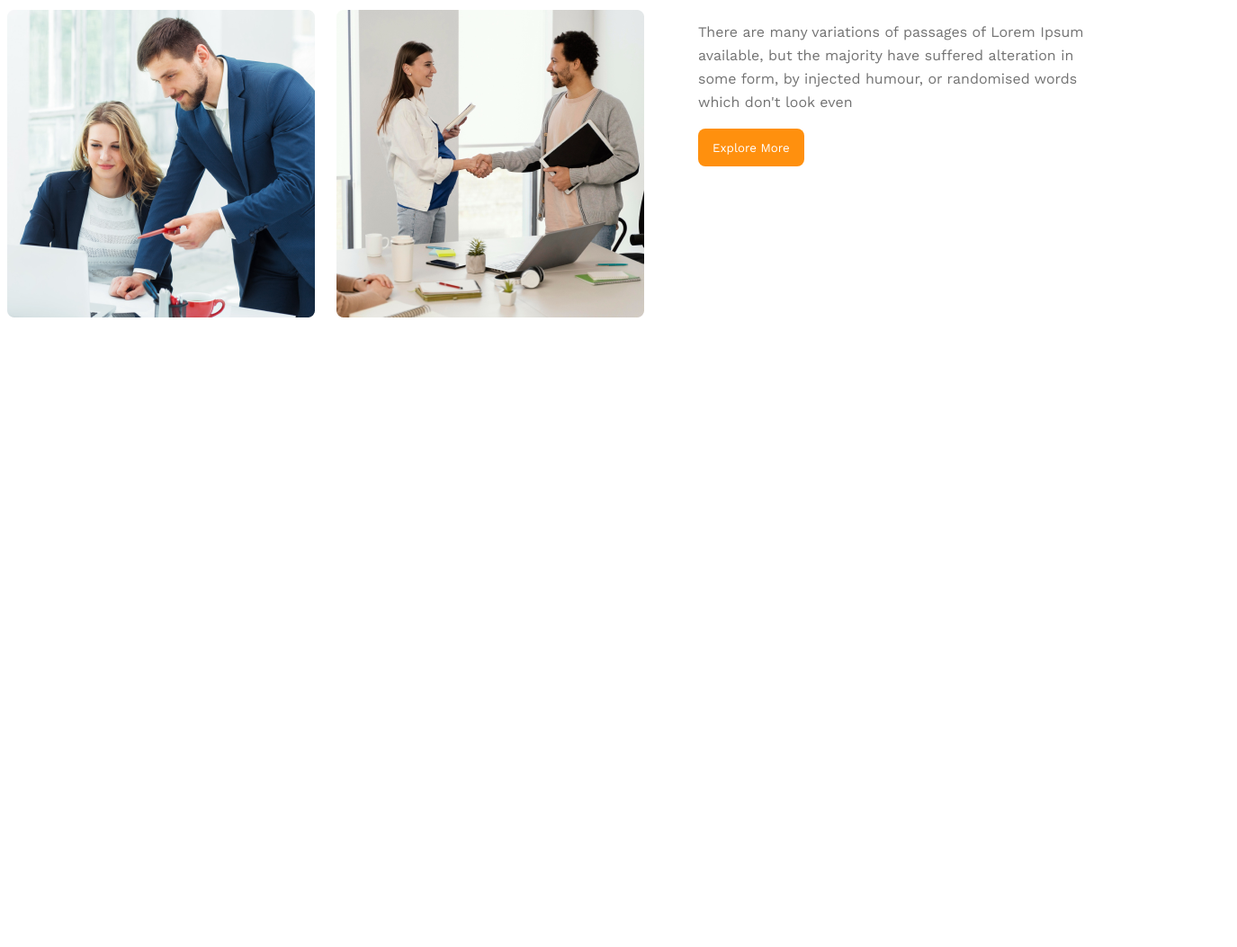
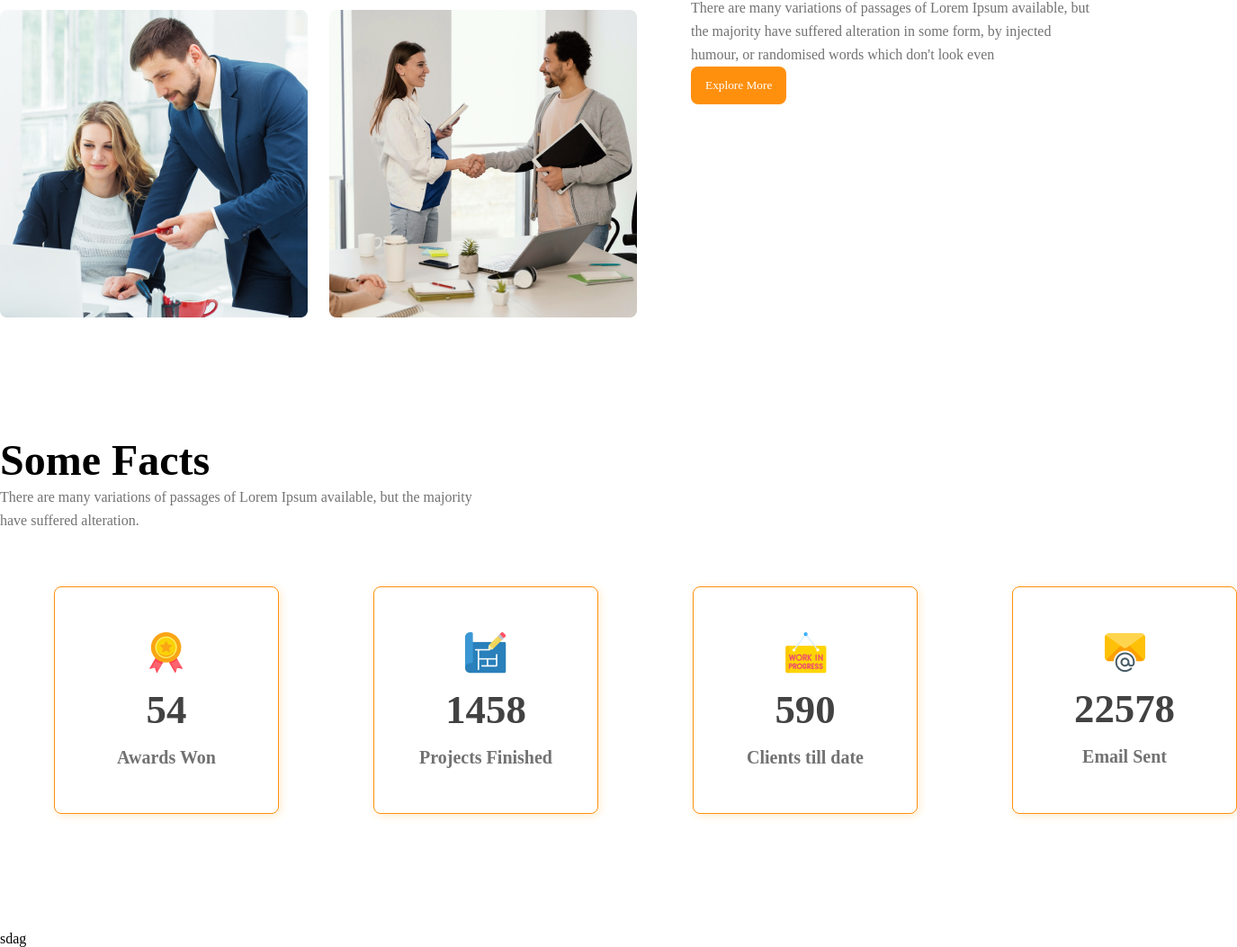
Before and after one commit to stanleynasif/G3-Architect-Practice, a plain HTML site: page index.html in a window 1280 px wide. Shown: the part 1694-2747 px from the top of the page at 90% size, 1375 px wide, since content can reach past the window. Before the commit the page ends 2055 px from the top, so only its background shows below. Drawn offline with nearby package versions, Linux system fonts and the light colour scheme.

Commit message:
3.5C Facts Half Done

```diff
--- a/index.html
+++ b/index.html
@@ -44,6 +44,7 @@
     </div>
 </Header>
 <main>
+    <!-- Teams Sections Start -->
     <section class="teams display-flex">
         <div class="teams-img-container">
             <img src="images/team1.png" alt="Team 1">
@@ -72,6 +73,44 @@
             </button>
         </div>
     </section>
+    <!-- To Enjoy Section Start -->
+    <Section>
+
+    </Section>
+    <!-- Some Facts Start -->
+    <Section>
+        <H3 class="section-title">
+            Some Facts
+        </H3>
+        <p class="section-desc" id="fact-desc">
+            There are many variations of passages of Lorem Ipsum available, but the majority have suffered alteration.
+        </p>
+        <div class="facts-container">
+            <div class="fact-card">
+                <img src="images/icons/ribon.png" alt="Awards" class="fact-icon">
+                <h4 class="fact-number">54</h4>
+                <h5 class="fact-name">Awards Won</h5>
+            </div>
+            <div class="fact-card">
+                <img src="images/icons/projects.png" alt="projects" class="fact-icon">
+                <h4 class="fact-number">1458</h4>
+                <h5 class="fact-name">Projects Finished</h5>
+            </div>
+            <div class="fact-card">
+                <img src="images/icons/customers.png" alt="Clients" class="fact-icon">
+                <h4 class="fact-number">590</h4>
+                <h5 class="fact-name">Clients till date</h5>
+            </div>
+            <div class="fact-card">
+                <img src="images/icons/email.png" alt="email" class="fact-icon">
+                <h4 class="fact-number">22578</h4>
+                <h5 class="fact-name">Email Sent</h5>
+            </div>
+        </div>
+    </Section>
+    <section>
+        sdag
+    </section>
 </main>
 <Footer>
 
--- a/styles.css
+++ b/styles.css
@@ -1,3 +1,7 @@
+*{
+    margin: 0;
+    padding: 0;
+}
 @import url('https://fonts.googleapis.com/css2?family=Work+Sans:ital,wght@0,100..900;1,100..900&display=swap');
 .work-sans-normal {
     font-family: "Work Sans", serif;
@@ -63,6 +67,7 @@ main> section{
 .NavBar{
     justify-content: space-between;
     align-items: center;
+    padding-top: 3rem ;
 }
 .nav-links{
     list-style: none;
@@ -100,6 +105,7 @@ main> section{
     font-weight: 700;
     line-height: 1.2em;
     text-align: center;
+    margin-top: 6rem ;
 }
 .banner-desc{
     color: rgb(114, 114, 114);
@@ -109,6 +115,7 @@ main> section{
     line-height: 1.6em;
     text-align: center;
     max-width: 768px;
+    margin: 32px 0;
 }
 .banner img{
     margin-top: 50px;
@@ -137,13 +144,57 @@ main> section{
     color: rgb(255, 144, 14) ;
 }
 
+
+/* Some Facts Styles */
+.facts-container{
+    display: grid;
+    grid-template-columns: repeat(4, 250px);
+    margin: 60px ;
+    column-gap: 105px;
+    row-gap: 10px;
+}
+.fact-card{
+    border: 1px solid rgb(255, 144, 14);
+    border-radius: 8px;
+    display: flex;
+    flex-direction: column;
+    align-items: center;
+    /* margin: 10px 45px; */
+    padding:50px;
+    box-shadow: 2px 2px 10px 0 blanchedalmond;
+}
+.fact-number{
+    color: rgb(66, 66, 66);
+    font-family: Work Sans;
+    font-size: 2.8rem;
+    font-weight: 600;
+    line-height: 1.2em;
+    text-align: center;
+    padding: .3em;
+}
+.fact-name{
+    color: rgb(114, 114, 114);
+    font-family: Work Sans;
+    font-size: 1.25rem;
+    font-weight: 600;
+    line-height: 1.2em;
+    text-align: center;
+}
+#fact-desc{
+    max-width: 540px;
+}
+/* ----____----____----____---- */
 /* Responsive Media Query */
 @media screen and (max-width: 576px) {
     .NavBar, .nav-links, .banner, .teams{
         flex-direction: column;
         align-items: center;
     }
-    .teams-img-container{
+    .teams-img-container {
         grid-template-columns: repeat(1, 1fr);
     }
+    .facts-container{
+        row-gap: 50px;
+        grid-template-columns: repeat(1, 260px);
+    }
 }
```
